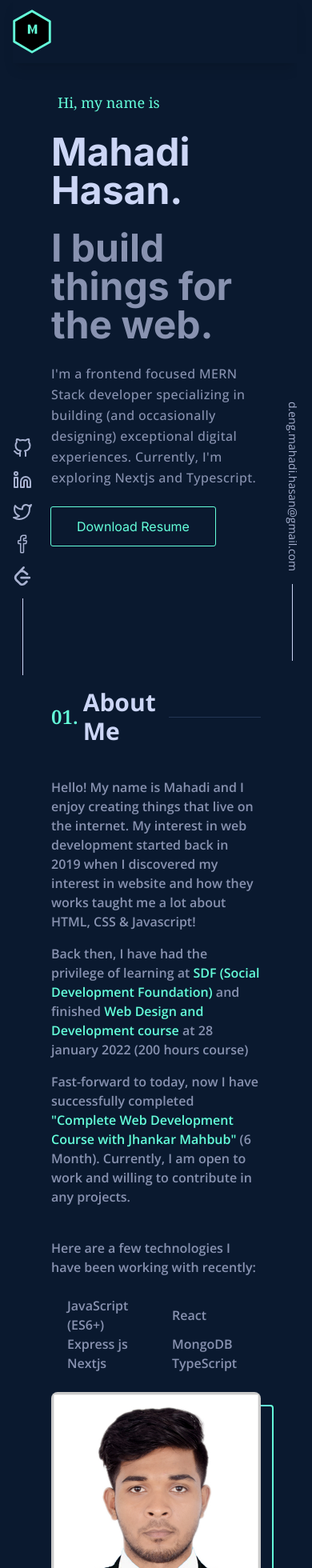
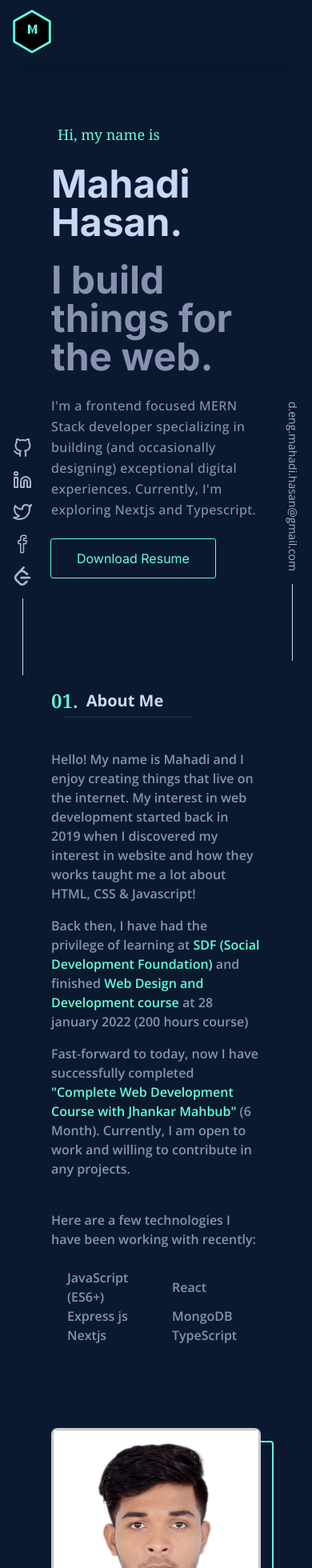
Before and after one commit to Mahadi-Hasan-Sopon/portfolio, a React (Vite) app: page / in a window 390 px wide. Shown: the top 1960 px of the page at 80% size. Built offline with nearby package versions, Linux system fonts and the light colour scheme; some icons are missing.

Commit message:
minor changes

```diff
--- a/src/components/About.jsx
+++ b/src/components/About.jsx
@@ -15,7 +15,7 @@ const About = () => {
     <div className="max-w-5xl mx-auto font-openSans mb-20 px-12">
       <SectionTitle number={1} title="About Me" />
       <div className="lg:grid lg:grid-cols-3 gap-12 items-center w-full">
-        <div className="left-content text-base font-openSans lg:col-span-2 text-secondarySlate font-semibold mt-10 w-full">
+        <div className="left-content text-base font-openSans lg:col-span-2 text-secondarySlate font-semibold py-10 w-full">
           <p className="text-base">
             Hello! My name is Mahadi and I enjoy creating things that live on
             the internet. My interest in web development started back in 2019
@@ -54,8 +54,8 @@ const About = () => {
             ))}
           </ul>
         </div>
-        <div className="right-image relative z-10 flex justify-center items-center">
-          <div className="relative w-full">
+        <div className="right-image relative z-10 flex justify-center items-center mt-10 lg:mt-2">
+          <div className="relative max-w-full">
             <img
               className="rounded-lg z-10 relative hover:-translate-x-1.5 hover:-translate-y-1.5 transition-all duration-200 max-w-xs w-full"
               src="/01641819262.JPG"
--- a/src/components/Contact.jsx
+++ b/src/components/Contact.jsx
@@ -1,3 +1,5 @@
+import { Link } from "react-router-dom";
+
 const Contact = () => {
   return (
     <div className="max-w-5xl mx-auto px-12 py-10">
@@ -14,9 +16,12 @@ const Contact = () => {
           suggestions or want to discus something event want to say hi,{" "}
           {"don't"} hesitate.
         </p>
-        <button className="text-primaryGreen flex justify-center items-center outline outline-1 outline-primaryGreen rounded-sm py-2.5 px-7 text-sm font-openSans my-7">
+        <Link
+          to={"mailto:d.eng.mahadi.hasan@gmail.com"}
+          className="text-primaryGreen flex justify-center items-center outline outline-1 outline-primaryGreen rounded-sm py-2.5 px-7 text-sm font-openSans my-7 "
+        >
           Say Hello
-        </button>
+        </Link>
       </div>
       <div className="contact-form font-interFont px-2 py-4 ">
         <form className="max-w-md mx-auto space-y-8">
--- a/src/components/Experience.jsx
+++ b/src/components/Experience.jsx
@@ -24,7 +24,7 @@ const Experience = () => {
             </span>
           </h3>
           <div className="mb-2 font-openSans flex gap-2">
-            <FaCaretRight className="text-primaryGreen text-xs mt-2" />
+            <FaCaretRight className="text-primaryGreen text-xs mt-2 min-w-fit" />
             <p className="text-secondarySlate">
               <span className="font-bold mr-1">Technical Support: </span>
               <span className="font-medium font-openSans">
@@ -36,7 +36,7 @@ const Experience = () => {
             </p>
           </div>
           <div className="mb-2 font-openSans flex gap-2">
-            <FaCaretRight className="text-primaryGreen text-xs mt-2" />
+            <FaCaretRight className="text-primaryGreen text-xs mt-2 min-w-fit" />
             <p className="text-secondarySlate">
               <span className="font-bold mr-1">Client Interaction: </span>
               <span className="font-medium font-openSans">
@@ -48,7 +48,7 @@ const Experience = () => {
             </p>
           </div>
           <div className="mb-2 font-openSans flex gap-2">
-            <FaCaretRight className="text-primaryGreen text-xs mt-2" />
+            <FaCaretRight className="text-primaryGreen text-xs mt-2 min-w-fit" />
             <p className="text-secondarySlate">
               <span className="font-bold mr-1">Team Collaboration: </span>
               <span className="font-medium font-openSans">
--- a/src/components/Hero.jsx
+++ b/src/components/Hero.jsx
@@ -2,7 +2,7 @@ import { Link } from "react-router-dom";
 
 const Hero = () => {
   return (
-    <div className="flex flex-col justify-center gap-6 sm:gap-8 max-w-5xl mx-auto min-h-screen px-12 pb-20 ">
+    <div className="flex flex-col justify-center gap-6 sm:gap-8 max-w-5xl mx-auto min-h-screen px-12 py-24 ">
       <h2 className="text-lg font-notoSerif text-primaryGreen font-normal ms-2">
         Hi, my name is
       </h2>
--- a/src/utils/SectionTitle.jsx
+++ b/src/utils/SectionTitle.jsx
@@ -2,17 +2,17 @@
 
 const SectionTitle = ({ number = 0, title = "" }) => {
   return (
-    <h2 className="flex items-center">
+    <h2 className="flex items-center flex-wrap gap-1">
       <span className="mr-1.5 text-primaryGreen font-semibold font-notoSerif text-2xl">
         {number.toLocaleString("en-US", {
           minimumIntegerDigits: 2,
         })}
         .
       </span>
-      <span className="text-3xl font-openSans font-bold text-primaryLiteSlate">
+      <span className="text-xl sm:text-3xl font-openSans font-bold text-primaryLiteSlate">
         {title}
       </span>
-      <span className="w-80 h-px bg-[#233554] ms-4"></span>
+      <span className="w-40 md:w-60 lg:80 h-px bg-[#233554] ms-4"></span>
     </h2>
   );
 };
```
